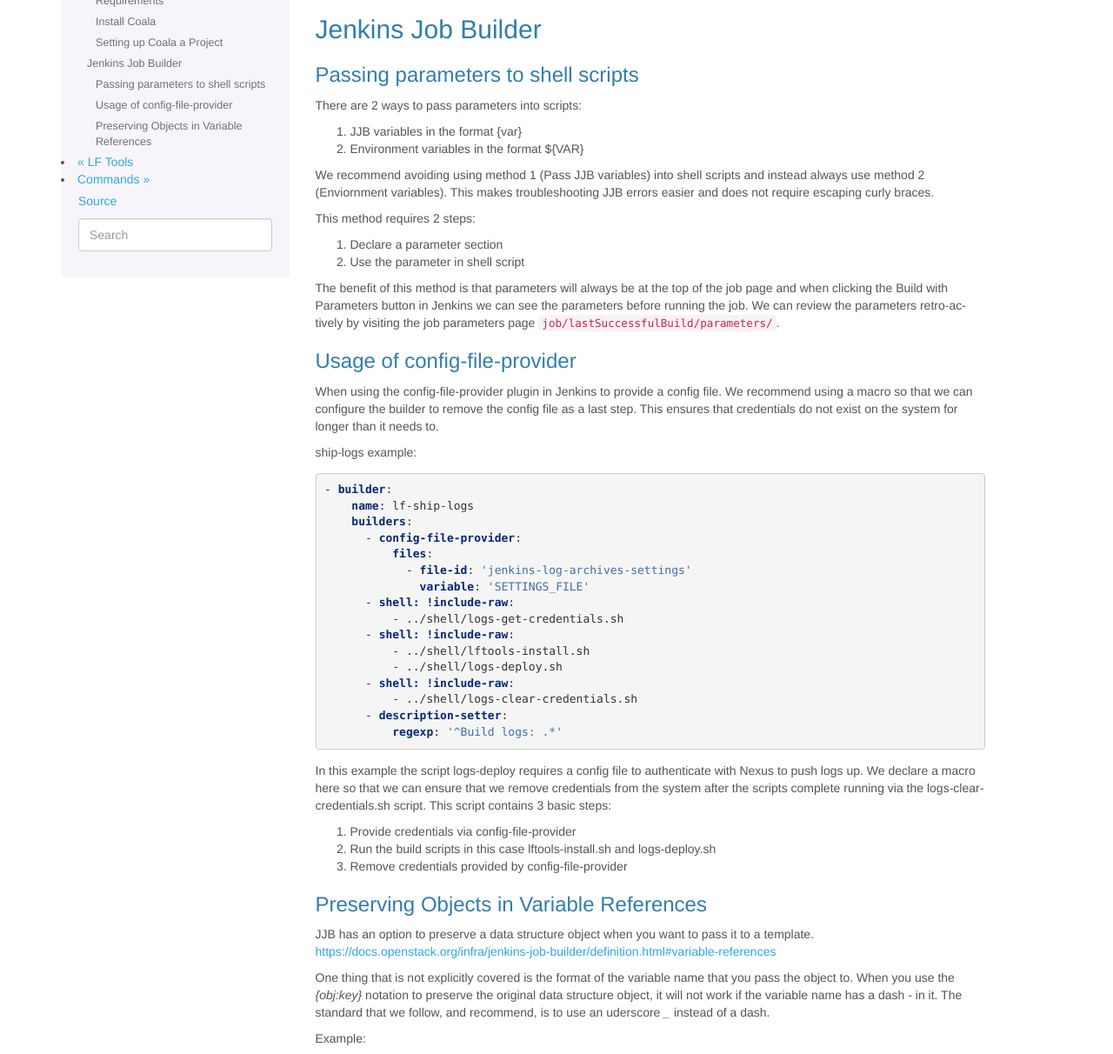
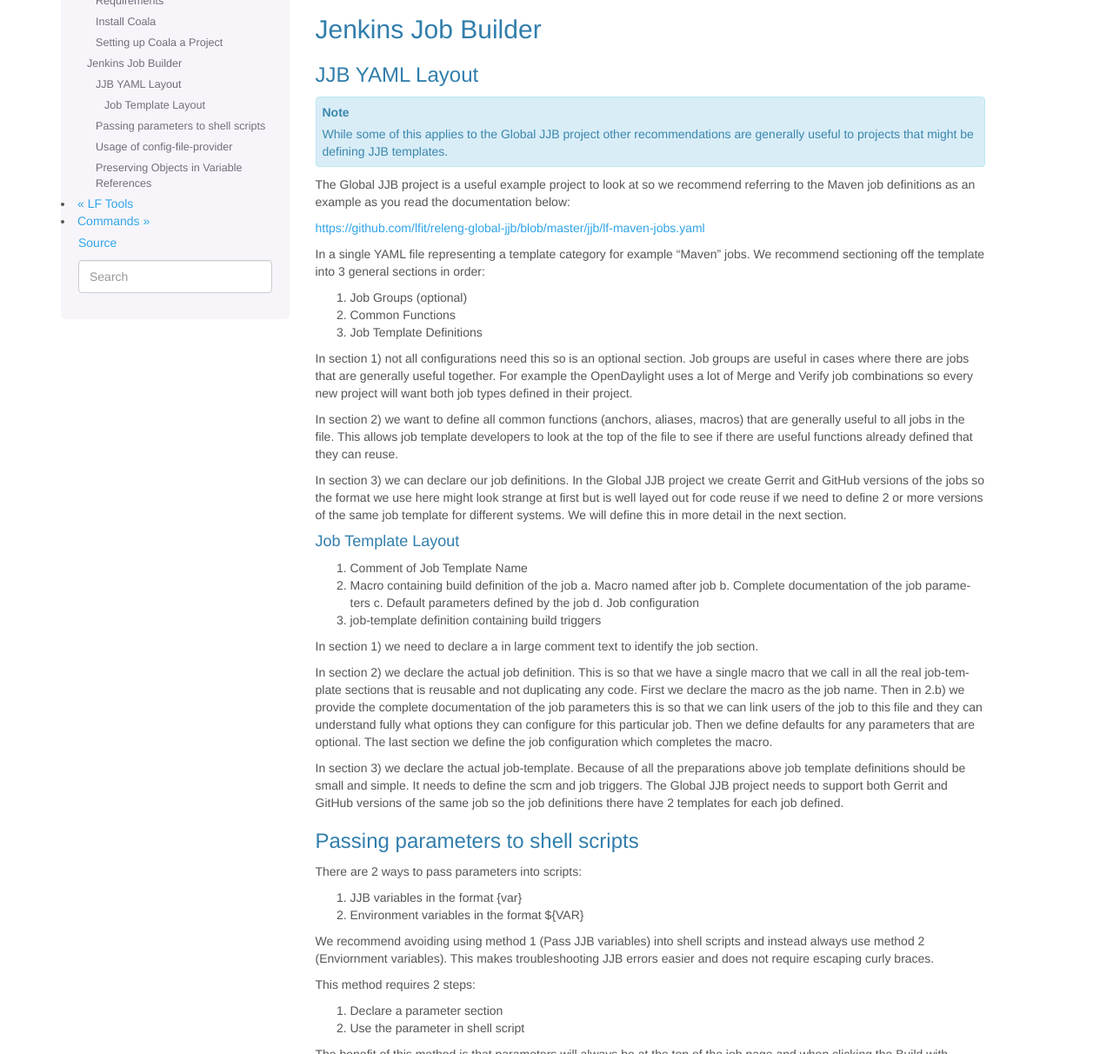
Before and after one commit to lfit/releng-lftools, a Sphinx documentation site: the page built from docs/best-practices.rst, in a window 1280 px wide and 1400 px high, scrolled down 1810 px, cut to the strip 188-1400 px from the top of the window. Shown: the whole strip at 87% size. Built offline with Sphinx 7.4.7, drawn with Linux system fonts in a browser that asks for light colours; pages that are not in the unit, such as notebooks, are missing from menus.

Commit message:
Add a best practice for JJB templates
Having maintained global-jjb for awhile we have realised some good
design patterns that makes maintaining the global-jjb project easier.
This is an attempt to document these as best practices.

Issue: RELENG-414
Change-Id: I773e227d47a532499bad643f771c88edd45af236
Signed-off-by: Thanh Ha <thanh.ha@linuxfoundation.org>

```diff
--- a/docs/best-practices.rst
+++ b/docs/best-practices.rst
@@ -131,6 +131,75 @@
 Jenkins Job Builder
 ===================
 
+JJB YAML Layout
+---------------
+
+.. note::
+
+    While some of this applies to the Global JJB project other recommendations
+    are generally useful to projects that might be defining JJB templates.
+
+The Global JJB project is a useful example project to look at so we recommend
+referring to the Maven job definitions as an example as you read the
+documentation below:
+
+https://github.com/lfit/releng-global-jjb/blob/master/jjb/lf-maven-jobs.yaml
+
+In a single YAML file representing a template category for example "Maven"
+jobs. We recommend sectioning off the template into 3 general sections in
+order:
+
+1. Job Groups (optional)
+2. Common Functions
+3. Job Template Definitions
+
+In section 1) not all configurations need this so is an optional section. Job
+groups are useful in cases where there are jobs that are generally useful
+together. For example the OpenDaylight uses a lot of Merge and Verify job
+combinations so every new project will want both job types defined in their
+project.
+
+In section 2) we want to define all common functions (anchors, aliases, macros)
+that are generally useful to all jobs in the file. This allows job template
+developers to look at the top of the file to see if there are useful functions
+already defined that they can reuse.
+
+In section 3) we can declare our job definitions. In the Global JJB project we
+create Gerrit and GitHub versions of the jobs so the format we use here
+might look strange at first but is well layed out for code reuse if we need to
+define 2 or more versions of the same job template for different systems. We
+will define this in more detail in the next section.
+
+Job Template Layout
+^^^^^^^^^^^^^^^^^^^
+
+1. Comment of Job Template Name
+2. Macro containing build definition of the job
+   a. Macro named after job
+   b. Complete documentation of the job parameters
+   c. Default parameters defined by the job
+   d. Job configuration
+3. job-template definition containing build triggers
+
+In section 1) we need to declare a in large comment text to identify the job
+section.
+
+In section 2) we declare the actual job definition. This is so that we have a
+single macro that we call in all the real job-template sections that is
+reusable and not duplicating any code. First we declare the macro as the job
+name. Then in 2.b) we provide the complete documentation of the job parameters
+this is so that we can link users of the job to this file and they can
+understand fully what options they can configure for this particular job.
+Then we define defaults for any parameters that are optional. The last section
+we define the job configuration which completes the macro.
+
+In section 3) we declare the actual job-template. Because of all the
+preparations above job template definitions should be small and simple. It
+needs to define the scm and job triggers. The Global JJB project needs to
+support both Gerrit and GitHub versions of the same job so the job definitions
+there have 2 templates for each job defined.
+
+
 Passing parameters to shell scripts
 -----------------------------------
 
```
